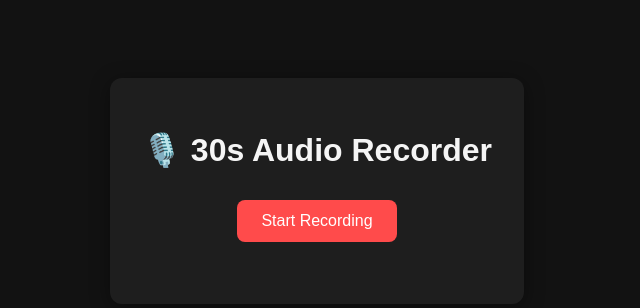
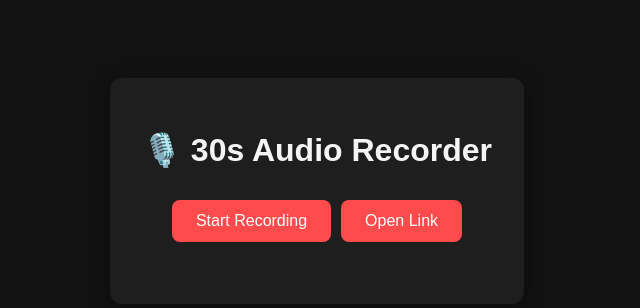
Before and after one commit to Codemaster117/creta, a Flask app: page / in a window 1280 px wide. Shown: the part 209-517 px from the top of the page, without its empty margins (323-963 px from the left). Run offline with Flask 3, Linux system fonts and the light colour scheme.

Commit message:
Update index.html

```diff
--- a/templates/index.html
+++ b/templates/index.html
@@ -1,8 +1,8 @@
 <!DOCTYPE html>
 <html lang="en">
 <head>
-    <meta charset="UTF-8">
-    <meta name="viewport" content="width=device-width, initial-scale=1.0">
+    <meta charset="UTF-8" />
+    <meta name="viewport" content="width=device-width, initial-scale=1" />
     <title>30s Audio Recorder</title>
     <style>
         body {
@@ -31,7 +31,7 @@
             border: none;
             border-radius: 8px;
             cursor: pointer;
-            margin: 10px;
+            margin: 10px 5px;
             background-color: #ff4b4b;
             color: white;
             transition: background-color 0.3s, transform 0.2s;
@@ -65,18 +65,26 @@
         audio {
             width: 200px;
         }
+        .button-group {
+            display: flex;
+            justify-content: center;
+        }
     </style>
 </head>
 <body>
     <div class="card">
         <h1>🎙️ 30s Audio Recorder</h1>
-        <button id="recordBtn">Start Recording</button>
+        <div class="button-group">
+            <button id="recordBtn">Start Recording</button>
+            <button id="openLinkBtn">Open Link</button>
+        </div>
         <div class="audio-list" id="recordingsList"></div>
     </div>
     <script>
         let mediaRecorder;
         let audioChunks = [];
         const recordBtn = document.getElementById('recordBtn');
+        const openLinkBtn = document.getElementById('openLinkBtn');
         const recordingsList = document.getElementById('recordingsList');
 
         recordBtn.addEventListener('click', async () => {
@@ -131,6 +139,10 @@
                 recordBtn.classList.remove('recording');
             }
         });
+
+        openLinkBtn.addEventListener('click', () => {
+            window.open('https://example.com', '_blank');
+        });
     </script>
 </body>
 </html>
```
